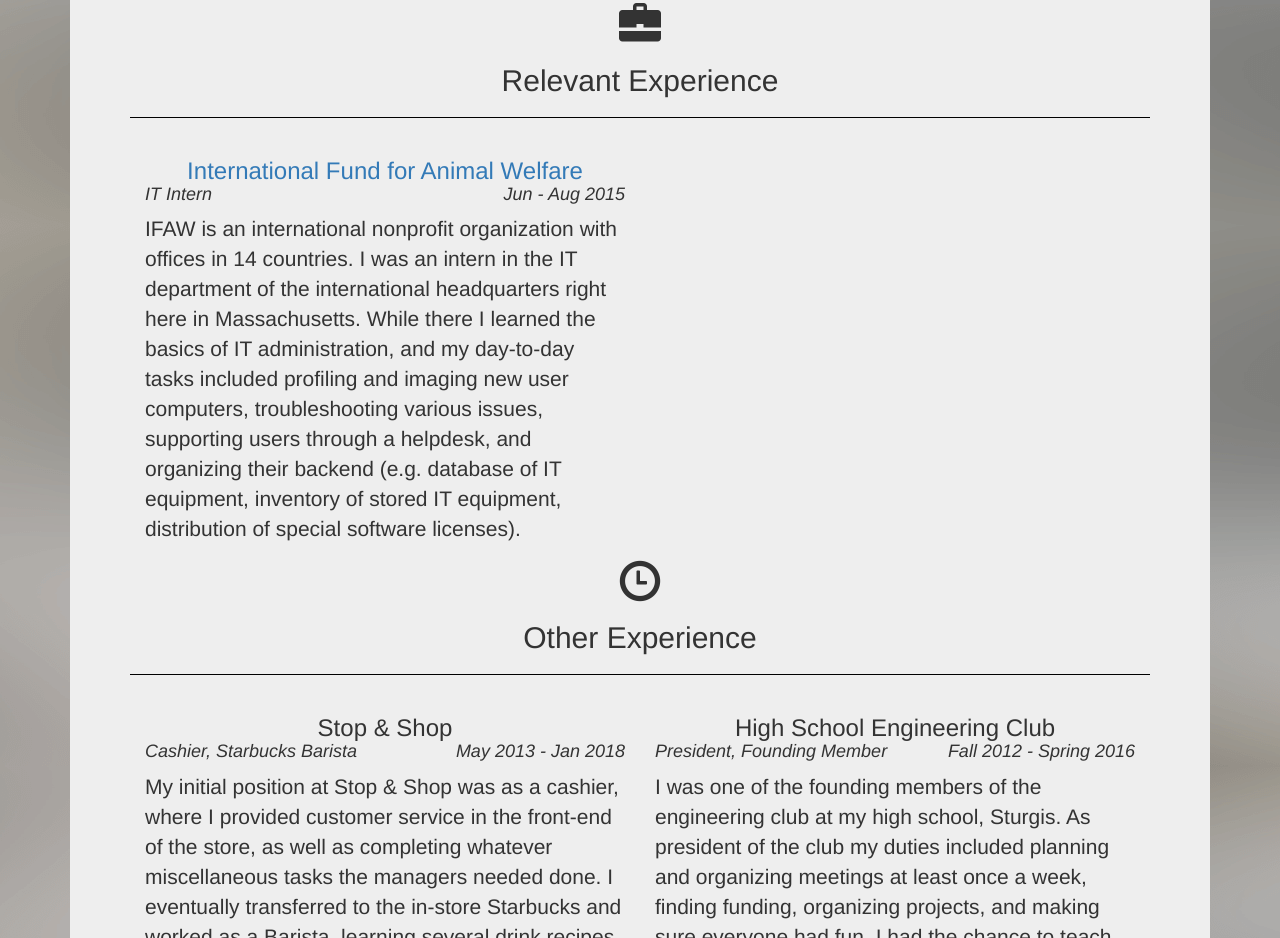
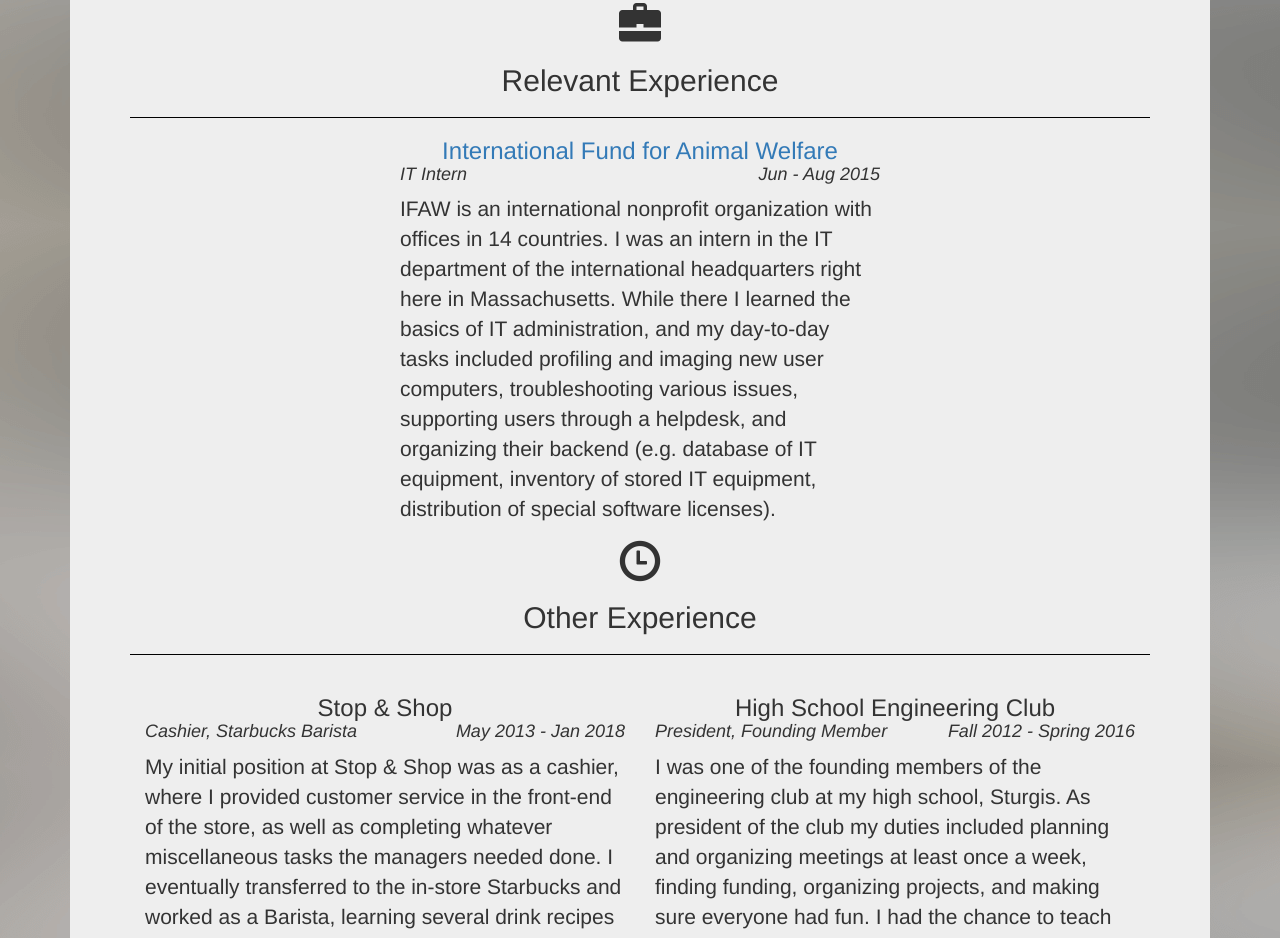
Before and after one commit to cmkluza/cmkluza.github.io, a plain HTML site: page index.html in a window 1280 px wide. Shown: the part 1394-2332 px from the top of the page. Drawn offline with Linux system fonts and the light colour scheme; a script that the page names is missing.

Commit message:
Updated index.html

```diff
--- a/index.html
+++ b/index.html
@@ -132,7 +132,7 @@
                     <span class="glyphicon glyphicon-briefcase" style="font-size: 3em; display: block; text-align: center;"></span>
                     <h2 style="display: block; text-align: center;">Relevant Experience</h2>
                     <hr style="border-color: black;">
-                    <div class="col-md-6">
+                    <div class="col-md-6" style="float:none; margin: 0 auto;">
                         <h3 style="display: block; text-align: center; margin-bottom:0;"><a href="http://www.ifaw.org/united-states" target="_blank">International Fund for Animal Welfare</a></h3>
                         <h4 style="margin-top:0; margin-bottom:0;float:right;"><i>Jun - Aug 2015</i></h4>
                         <h4 style="margin-top:0;"><i>IT Intern</i></h4>
```
